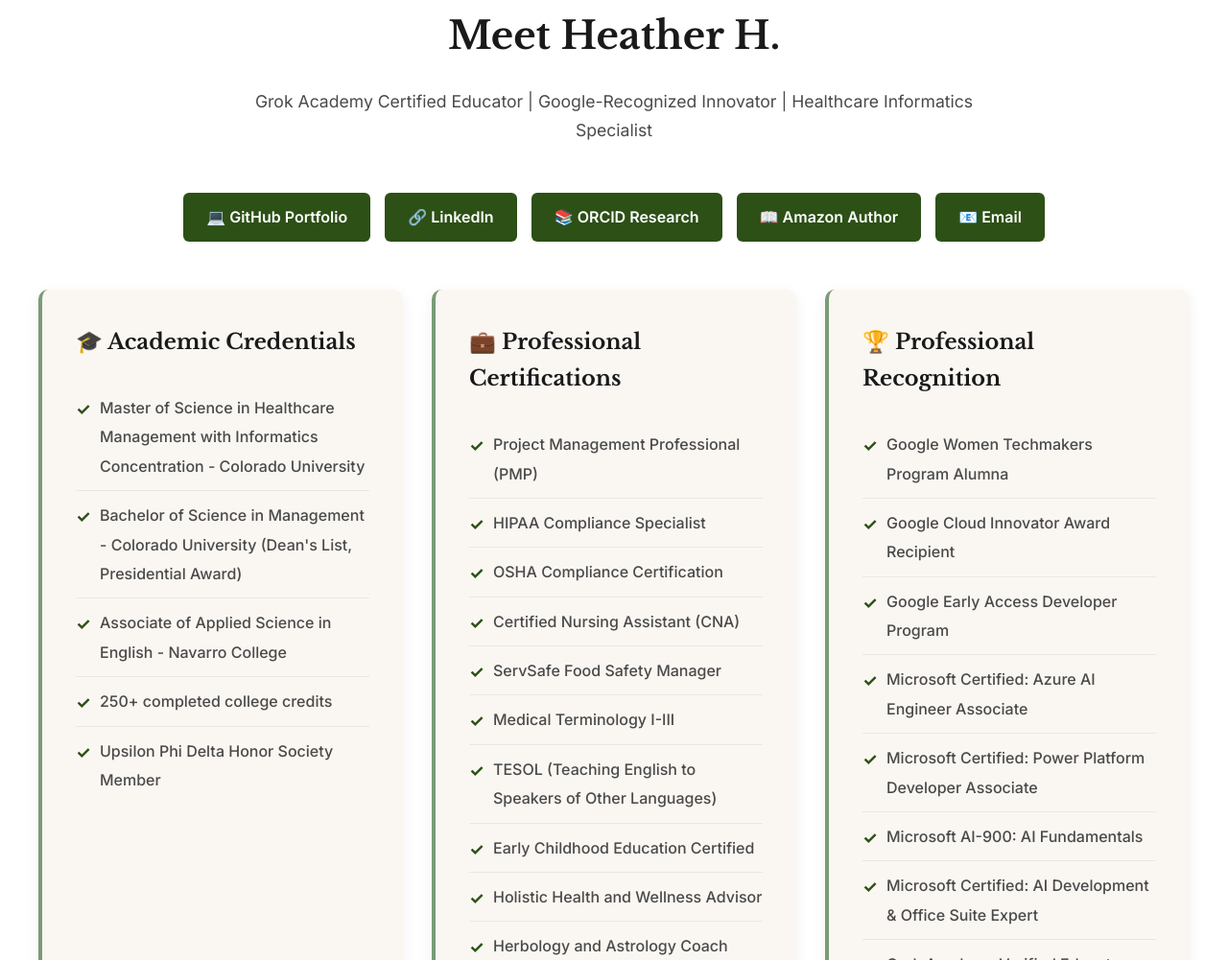
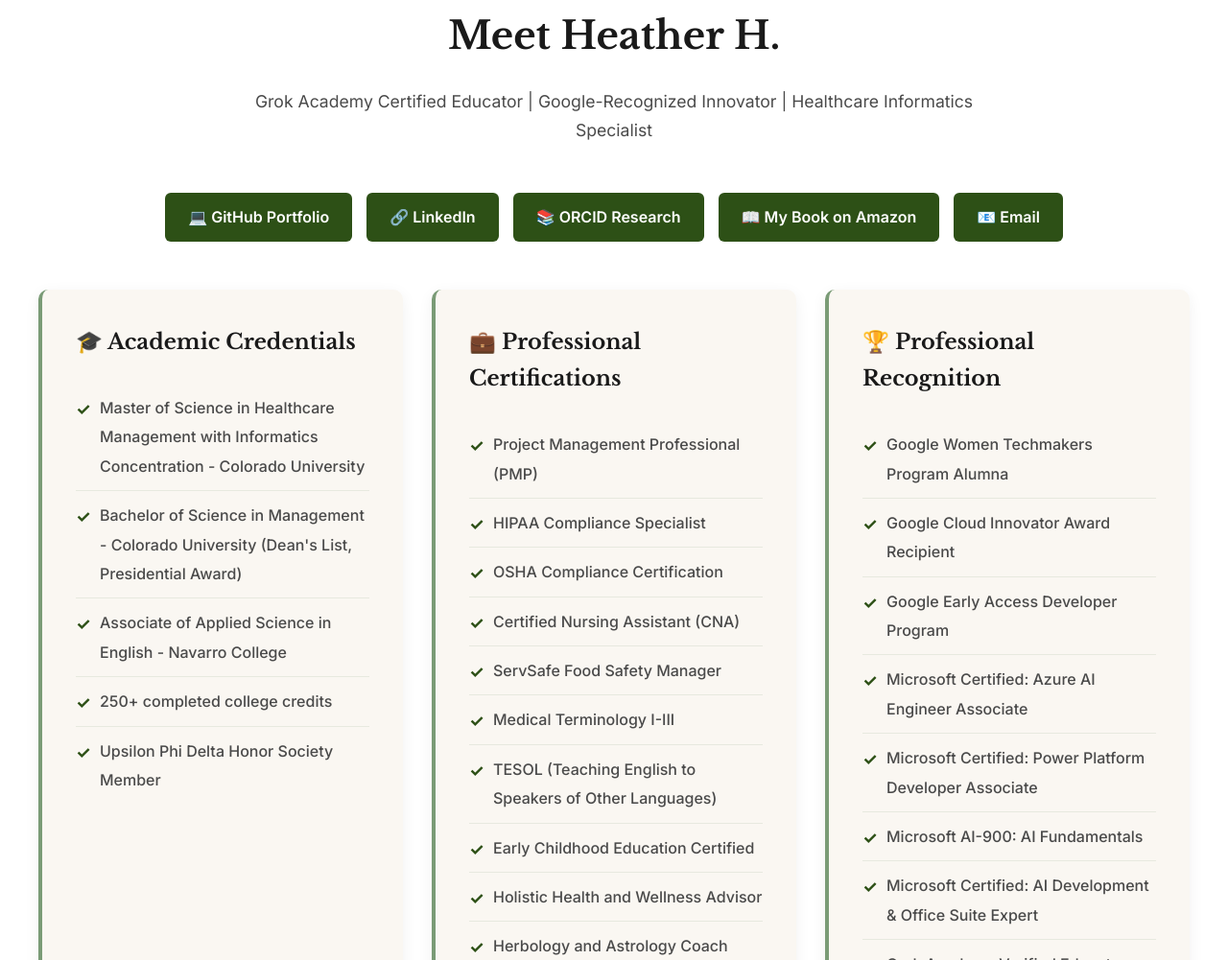
Before and after one commit to herbalheather/homepage, a plain HTML site: page index.html in a window 1280 px wide. Shown: the part 907-1908 px from the top of the page at 96% size. Drawn offline with nearby package versions, Linux system fonts and the light colour scheme.

Commit message:
Update index.html

```diff
--- a/index.html
+++ b/index.html
@@ -842,7 +842,7 @@
                 <a href="https://github.com/herbalheather?tab=repositories" target="_blank" class="professional-link">💻 GitHub Portfolio</a>
                 <a href="https://www.linkedin.com/in/heatherchilliard/" target="_blank" class="professional-link">🔗 LinkedIn</a>
                 <a href="https://orcid.org/0009-0005-1443-6360" target="_blank" class="professional-link">📚 ORCID Research</a>
-                <a href="https://kdp.amazon.com/en_US/bookshelf?ref_=kdp_kdp_TAC_TN_bs" target="_blank" class="professional-link">📖 Amazon Author</a>
+                <a href="https://www.amazon.com/dp/B0FWRTF778" target="_blank" class="professional-link">📖 My Book on Amazon</a>
                 <a href="mailto:heather@herbalhomeschool.work.gd" class="professional-link">📧 Email</a>
             </div>
 
```
